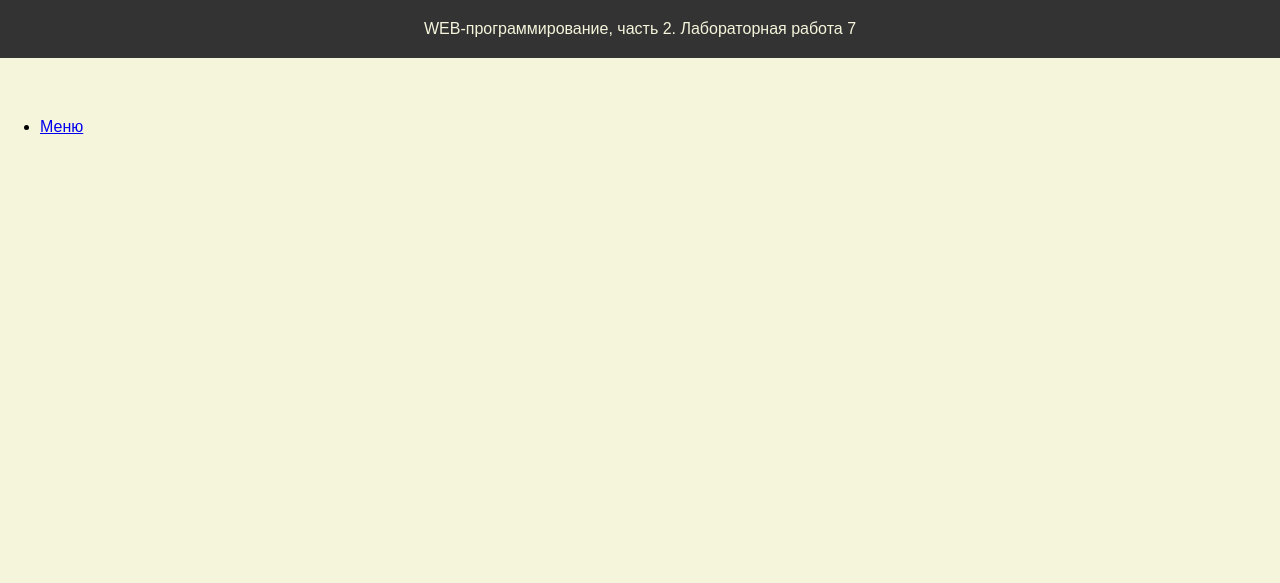
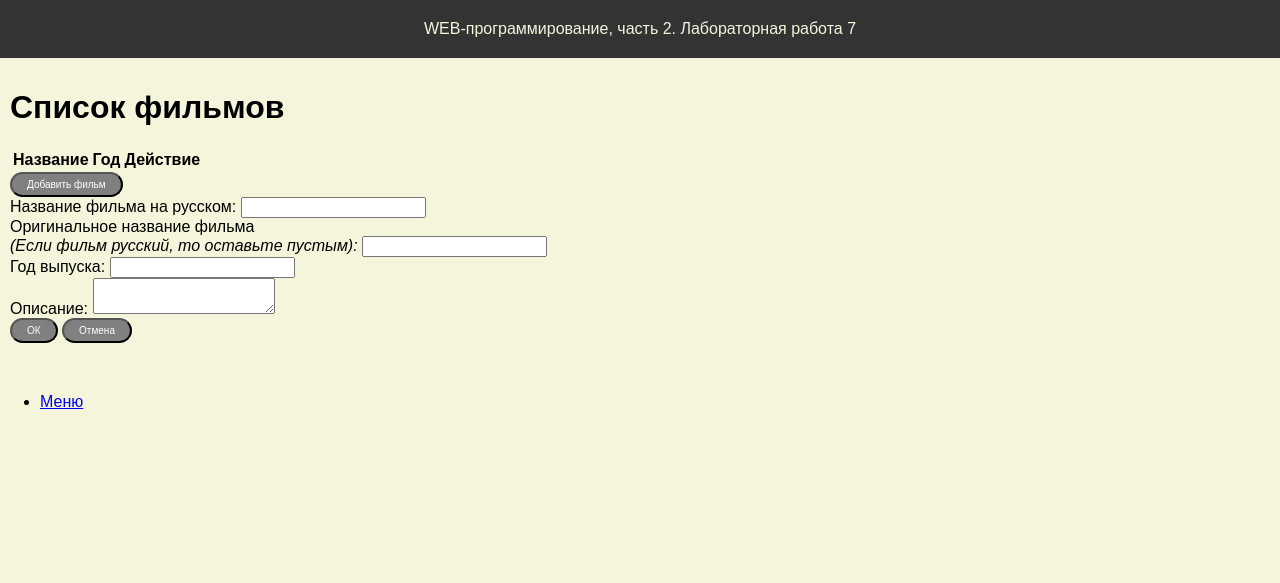
Before and after one commit to tajik-krasava/web-programming-labs, a Flask app: page /lab7/ in a window 1280 px wide. Shown: the top 583 px of the page. Run offline with Flask 3, Linux system fonts and the light colour scheme; lists and menus that the app fills with data are empty; some libraries are stand-ins or nearby versions.

Commit message:
Вывод, добавление и удаление фильмов

```diff
--- a/lab5.py
+++ b/lab5.py
@@ -14,8 +14,8 @@ def lab():
 
 def db_connect():
     if current_app.config['DB_TYPE'] == 'postgres':
-        conn = psycopg2.connect(dbname="igor_bogachev_knowledge_base",
-                                user="postgres", password="admin", host="127.0.0.1")
+        conn = psycopg2.connect(dbname="WEB",
+                                user="postgres", password="postgres", host="127.0.0.1")
         cur = conn.cursor(cursor_factory=RealDictCursor)
     else:
         dir_path = path.dirname(path.realpath(__file__))
--- a/lab7.py
+++ b/lab7.py
@@ -36,3 +36,68 @@ def db_close(conn, cur):
 @lab7.route('/lab7/')
 def main():
     return render_template('lab7/index.html')
+
+films = [
+    {
+        "title": "The Lord of the Rings: The Fellowship of the Ring",
+        "title_ru": "Властелин колец: Братство Кольца",
+        "year": 2001,
+        "description": "Сказания о Средиземье — это хроника Великой войны за Кольцо, длившейся не одну тысячу лет. Тот, кто владел Кольцом, получал неограниченную власть, но был обязан служить злу. Тихая деревня, где живут хоббиты. Придя на 111-й день рождения к своему старому другу Бильбо Бэггинсу, волшебник Гэндальф начинает вести разговор о кольце, которое Бильбо нашел много лет назад. Это кольцо принадлежало когда-то темному властителю Средиземья Саурону, и оно дает большую власть своему обладателю. Теперь Саурон хочет вернуть себе власть над Средиземьем. Бильбо отдает Кольцо племяннику Фродо, чтобы тот отнёс его к Роковой Горе и уничтожил."
+    },
+    {
+        "title": "The Lord of the Rings: The Two Towers",
+        "title_ru": "Властелин колец: Две крепости",
+        "year": 2002,
+        "description": "Братство распалось, но Кольцо Всевластья должно быть уничтожено. Фродо и Сэм вынуждены довериться Голлуму, который взялся провести их к вратам Мордора. Громадная армия Сарумана приближается: члены братства и их союзники готовы принять бой. Битва за Средиземье продолжается."
+    },
+    {
+        "title": "The Lord of the Rings: The Return of the King",
+        "title_ru": "Властелин колец: Возвращение короля",
+        "year": 2003,
+        "description": "Повелитель сил тьмы Саурон направляет свою бесчисленную армию под стены Минас-Тирита, крепости Последней Надежды. Он предвкушает близкую победу, но именно это мешает ему заметить две крохотные фигурки — хоббитов, приближающихся к Роковой Горе, где им предстоит уничтожить Кольцо Всевластья."
+    },
+    {
+        "title": "Taxi Driver",
+        "title_ru": "Таксист",
+        "year": 1976,
+        "description": "Тусклый свет слепых фонарей, скелеты фабричных труб, задыхающихся в собственном дыму. Вавилонские башни небоскребов, все это — ад Нового времени, Нью-Йорк. Ветеран вьетнамской войны Трэвис Бикл ведет свое одинокое такси по ночным улицам бесконечного города, и перед ним разворачивается мрачная панорама человеческих грехов. Как ветхозаветный пророк, он надеется, что однажды небеса пошлют на землю спасительный дождь, который очистит Нью-Йорк от вековой грязи. А когда умирает надежда, остается только ненависть. Огненный ливень обрушится на головы грешников. Таксист позаботится об этом."
+    },
+    {
+        "title": "The Big Lebowski",
+        "title_ru": "Большой Лебовски",
+        "year": 1998,
+        "description": "Лос-Анджелес, 1991 год, война в Персидском заливе. Главный герой по прозвищу Чувак считает себя совершенно счастливым человеком. Его жизнь составляют игра в боулинг и выпивка. Но внезапно его счастье нарушается, гангстеры по ошибке принимают его за миллионера-однофамильца, требуют деньги, о которых он ничего не подозревает, и, ко всему прочему, похищают жену миллионера, будучи уверенными, что «муж» выплатит за нее любую сумму."
+    },
+]
+
+
+@lab7.route('/lab7/rest-api/films/', methods=['GET'])
+def get_films():
+    return films
+
+@lab7.route('/lab7/rest-api/films/<int:id>', methods=['GET'])
+def get_film(id):
+    if id < 0 or id >= len(films):
+        abort(404)
+    return films[id]
+
+@lab7.route('/lab7/rest-api/films/<int:id>', methods=['DELETE'])
+def del_film(id):
+    if id < 0 or id >= len(films):
+        abort(404)
+    del films[id]
+    return '', 204
+
+@lab7.route('/lab7/rest-api/films/<int:id>', methods=['PUT'])
+def put_film(id):
+    if id < 0 or id >= len(films):
+        abort(404)
+    film = request.get_json()
+    films[id] = film
+    return films[id]
+
+@lab7.route('/lab7/rest-api/films/', methods=['POST'])
+def add_film():
+    film = request.get_json()
+    films.append(film)
+    return {'id': len(films) - 1}, 201
--- a/static/lab1/main.css
+++ b/static/lab1/main.css
@@ -43,4 +43,16 @@ img{
     width: 30px;
     height: 30px;
     margin-left: 10px;
-  }
+}
+
+.error {
+    color: red;
+}
+
+button {
+    color: white;
+    background-color: grey;
+    padding: 5px 15px;
+    border-radius: 15px;
+    font-size: 10px;
+}
--- a/templates/base.html
+++ b/templates/base.html
@@ -1,5 +1,5 @@
 <!DOCTYPE html>
-<html lang="en">
+<html lang="ru">
 
 <head>
     <meta charset="UTF-8">
@@ -9,54 +9,17 @@
     <link rel="icon" href="{{ url_for('static', filename='favicon-32x32.png')}}">
     <style>
         body {
-                {
-                % if request.cookies.get('color') %
-            }
-
-            color: {
-                    {
-                    request.cookies.get('color')
-                }
-            }
-
-            ;
-
-                {
-                % endif %
-            }
-
-                {
-                % if request.cookies.get('background-color') %
-            }
-
-            background-color: {
-                    {
-                    request.cookies.get('background-color')
-                }
-            }
-
-            ;
-
-                {
-                % endif %
-            }
-
-                {
-                % if request.cookies.get('font-size') %
-            }
-
-            font-size: {
-                    {
-                    request.cookies.get('font-size')
-                }
-            }
-
-            px;
-
-                {
-                % endif %
-            }
+            {% if request.cookies.get('color') %}
+            color: {{ request.cookies.get('color') }};
+            {% endif %}
+            {% if request.cookies.get('background-color') %}
+            background-color: {{ request.cookies.get('background-color')}};
+            {% endif %}
+            {% if request.cookies.get('font-size') %}
+            font-size: {{ request.cookies.get('font-size')}}px;
+            {% endif %}
         }
+    </style>
     </style>
 </head>
 
--- a/templates/lab7/index.html
+++ b/templates/lab7/index.html
@@ -4,8 +4,71 @@
 
 
 {% block script %}
+<script src="{{ url_for('static', filename='lab7/main.js') }}">
+</script>
+<style>
+    .modal {
+        display: none;
+        z-index: 100;
+        box-shadow: 3px 3px 5px black;
+        background: white;
+        width: 500px;
+        left: 50%;
+        top: 220px;
+        margin-left: -200px;
+        position: absolute;
+        padding: 20px;
+    }
+</style>
 {% endblock %}
 
 
 {% block main %}
+<h1>Список фильмов</h1>
+
+<table>
+    <thead>
+        <tr>
+            <th colspan="2">Название</th>
+            <th>Год</th>
+            <th>Действие</th>
+        </tr>
+    </thead>
+    <tbody id="film-list"></tbody>
+</table>
+
+<script>
+    fillFilmList();
+</script>
+
+<div>
+    <button onclick="addFilm()">Добавить фильм</button>
+</div>
+
+<div class="modal">
+    <input type="hidden" id="id">
+    <label>
+        Название фильма на русском:
+        <input type="text" id="title">
+    </label><br>
+
+    <label>
+        Оригинальное название фильма<br>
+        <i>(Если фильм русский, то оставьте пустым):</i>
+        <input type="text" id="title_ru">
+    </label><br>
+
+    <label>
+        Год выпуска:
+        <input type="number" id="year">
+    </label><br>
+
+    <label>
+        Описание:
+        <textarea id="description"></textarea>
+    </label><br>
+
+    <button onclick="sendFilm()">ОК</button>
+    <button onclick="cancel()">Отмена</button>
+</div>
 {% endblock %}
```
Also changed, not shown: static/lab7/main.js (added, +94 -0 lines).
